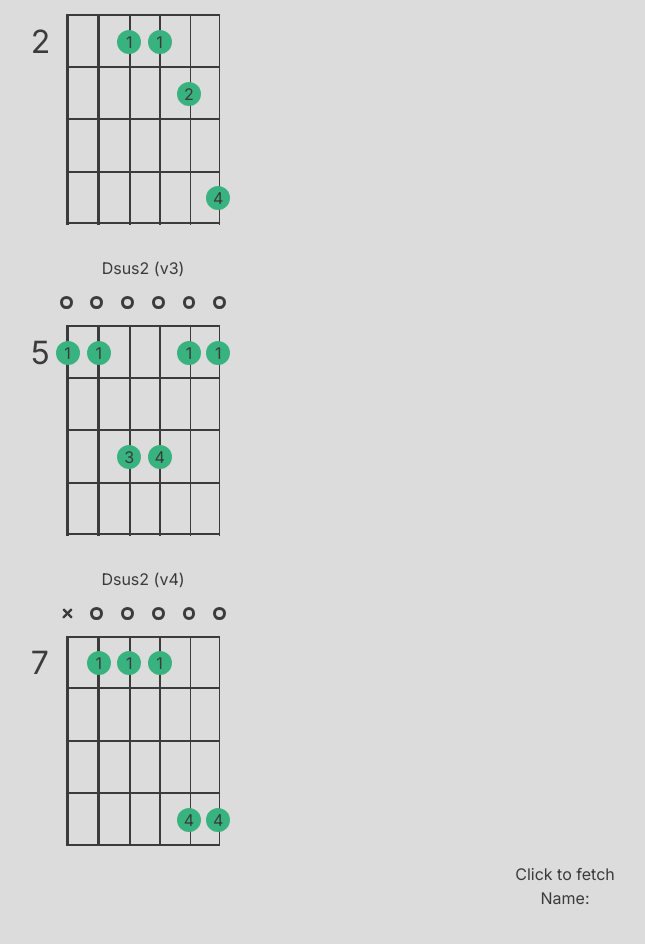
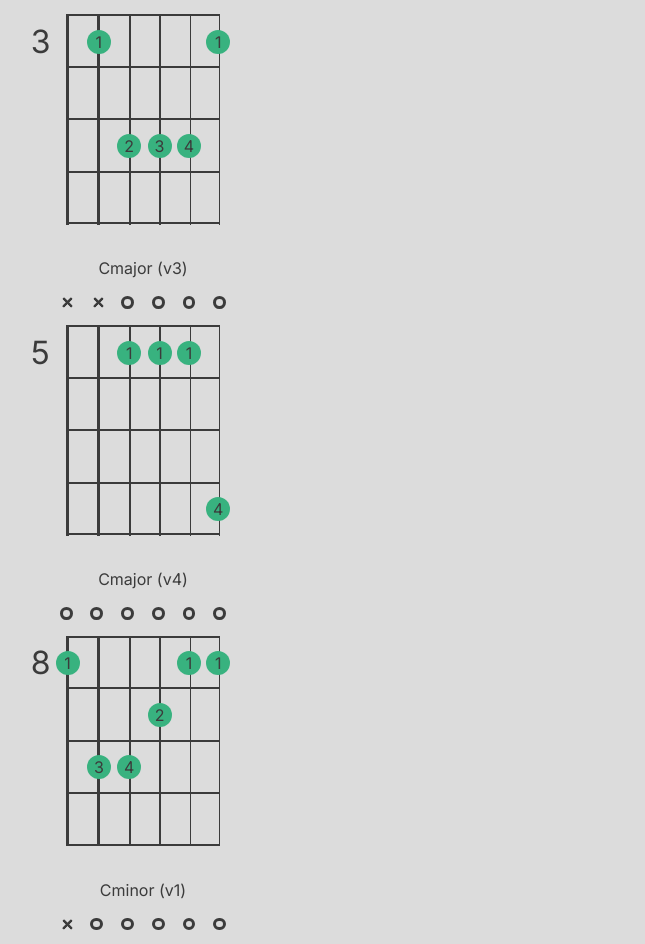
Before and after one commit to willcary/chords-app, a Next.js app: page / in a window 1280 px wide. Shown: the part 2361-3305 px from the top of the page, without its empty margins (75-720 px from the left). Before the commit the page ends 3271 px from the top, so only its background shows below. Built offline with nearby package versions, Linux system fonts and the light colour scheme.

Commit message:
feat: display dynamic chord data in Tabs.tsx

```diff
--- a/components/Tabs.tsx
+++ b/components/Tabs.tsx
@@ -1,26 +1,37 @@
 import Tab from './tab/Tab'
-
-interface chordInterface {
-  tone: string
-  suffix: string
-  positions: {
-    frets: number[]
-    fingers: number[]
-    capo?: boolean
-    baseFret: number
-    barres: number[]
-    midi?: number[]
-  }[]
-}
+import { AllChordsProps, SpecificChordProps } from '@/assets/typescript'
 
 //Refactor props to use multiple chords as in the guitar.json file.
-export default function Tabs({ tone, suffix, positions }: chordInterface) {
+export default function Tabs({ chords }: AllChordsProps) {
   return (
     <div
       className='flex flex-row justify-center flex-wrap gap-4 my-4'
       data-testid='tabs'
     >
-      {positions.map((position, version) => (
+      {chords.map((chord) => {
+        const { key: tone, suffix, positions } = chord
+        return (
+          // Change styles accordingly for carousel sliders
+          <div
+            key={`${tone}${suffix}`}
+            className='flex flex-row justify-center flex-wrap gap-4 my-4'
+          >
+            {positions.map((position, version) => (
+              <Tab
+                key={`${tone}${suffix}${position.frets}${position.fingers}`}
+                tone={tone}
+                suffix={suffix}
+                positions={position}
+                version={version + 1}
+              />
+            ))}
+          </div>
+        )
+      })}
+      {/* {chords.map((chord): SpecificChordProps => (
+
+      ))} */}
+      {/* {positions.map((position, version) => (
         <Tab
           key={`${tone}-${suffix}-${position.frets}`}
           tone='D'
@@ -28,7 +39,7 @@ export default function Tabs({ tone, suffix, positions }: chordInterface) {
           positions={position}
           version={version + 1}
         />
-      ))}
+      ))} */}
     </div>
   )
 }
--- a/pages/index.tsx
+++ b/pages/index.tsx
@@ -4,51 +4,21 @@ import type { InferGetStaticPropsType, GetStaticProps } from 'next'
 import Navbar from '@/components/Navbar'
 import { Inter } from 'next/font/google'
 import Tabs from '@/components/Tabs'
-import exampleChord from '@/assets/chords/exampleChord'
+import { AllChordsProps } from '@/assets/typescript'
 import { guitarChordsFilterData as filterData } from '@/assets/chords/guitarChordsFilterData'
+import guitarChordsC from '@/assets/chords/guitarChordsC'
 
 const inter = Inter({ subsets: ['latin'] })
-
-interface AllChords {
-  [guitarChordKey: string]: {
-    main: {
-      strings: number
-      fretsOnChord: number
-      name: string
-      numberOfChords: number
-    }
-    tunings: {
-      standard: string[]
-    }
-    keys: string[]
-    suffixes: string[]
-    chords: {
-      [chordKey: string]: {
-        key: string
-        suffix: string
-        positions: {
-          frets: number[]
-          fingers: number[]
-          baseFret: number
-          barres: number[]
-          capo?: boolean
-          midi?: number[]
-        }[]
-      }
-    }
-  }
-}
 
 export default function Home({
   chordsC,
 }: InferGetStaticPropsType<typeof getStaticProps>) {
-  const [otherChords, setOtherChords] = useState(chordsC)
+  const [chords, setChords] = useState(guitarChordsC)
   async function fetchNewChords() {
     const res = await fetch('http://localhost:3000/api/G')
-    const chordsG: AllChords = await res.json()
+    const chordsG: AllChordsProps = await res.json()
     const g = chordsG
     console.log(g)
-    setOtherChords({})
   }
 
   return (
@@ -65,10 +35,11 @@ export default function Home({
       <Navbar />
       <main>
         <h1>Guitar Chords</h1>
+        {/* Filter btns */}
         <div>
           <div>
             <p>Key:</p>
-            <ul className='mx-auto flex flex-row gap-4 justify-center max-w-3xl overflow-auto'>
+            <ul className='mx-auto flex flex-row gap-4 justify-center max-w-3xl overflow-auto whitespace-nowrap mb-4'>
               {filterData.keys.map((key) => (
                 <li key={key}>
                   <button onClick={() => console.log(`${key} was clicked`)}>
@@ -80,7 +51,7 @@ export default function Home({
           </div>
           <div>
             <p>Suffix</p>
-            <ul className='mx-auto flex flex-row gap-4 justify-center max-w-3xl overflow-auto'>
+            <ul className='mx-auto flex flex-row gap-4 max-w-3xl overflow-auto whitespace-nowrap'>
               {filterData.suffixes.map((suffix) => (
                 <li key={suffix}>
                   <button onClick={() => console.log(`${suffix} was clicked`)}>
@@ -91,17 +62,8 @@ export default function Home({
             </ul>
           </div>
         </div>
-        <Tabs
-          tone={exampleChord.key}
-          suffix={exampleChord.suffix}
-          positions={exampleChord.positions}
-        />
+        <Tabs chords={chords} />
         <button onClick={() => fetchNewChords()}>Click to fetch</button>
-        <p>
-          Name:{' '}
-          {otherChords.guitarChordsC.main &&
-            otherChords.guitarChordsC.main.name}
-        </p>
       </main>
     </>
   )
@@ -109,11 +71,11 @@ export default function Home({
 
 export const getStaticProps = (async () => {
   const res = await fetch('http://localhost:3000/api/C')
-  const chordsC: AllChords = await res.json()
+  const chordsC: AllChordsProps = await res.json()
 
   return {
     props: {
       chordsC,
     },
   }
-}) satisfies GetStaticProps<{ chordsC: AllChords }>
+}) satisfies GetStaticProps<{ chordsC: AllChordsProps }>
```
Also changed, not shown: assets/typescript.ts (+26 -15 lines).
